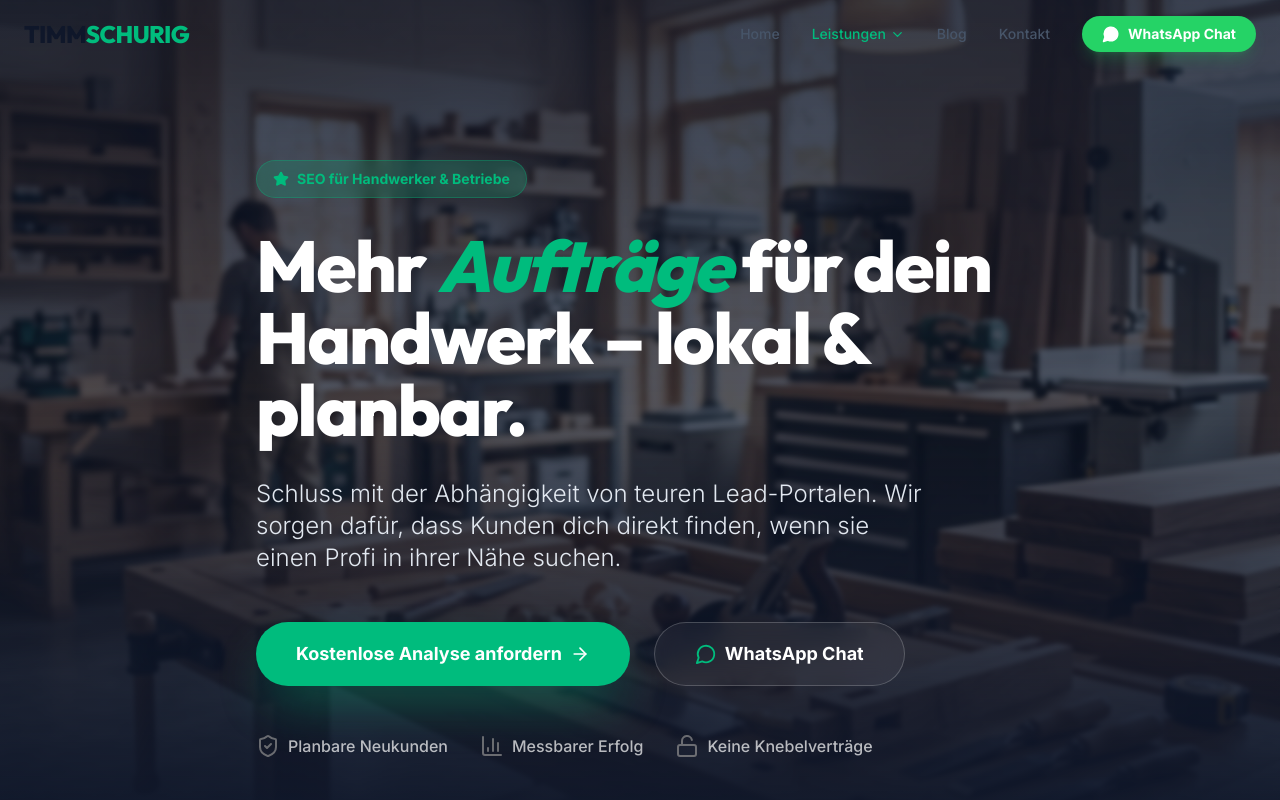
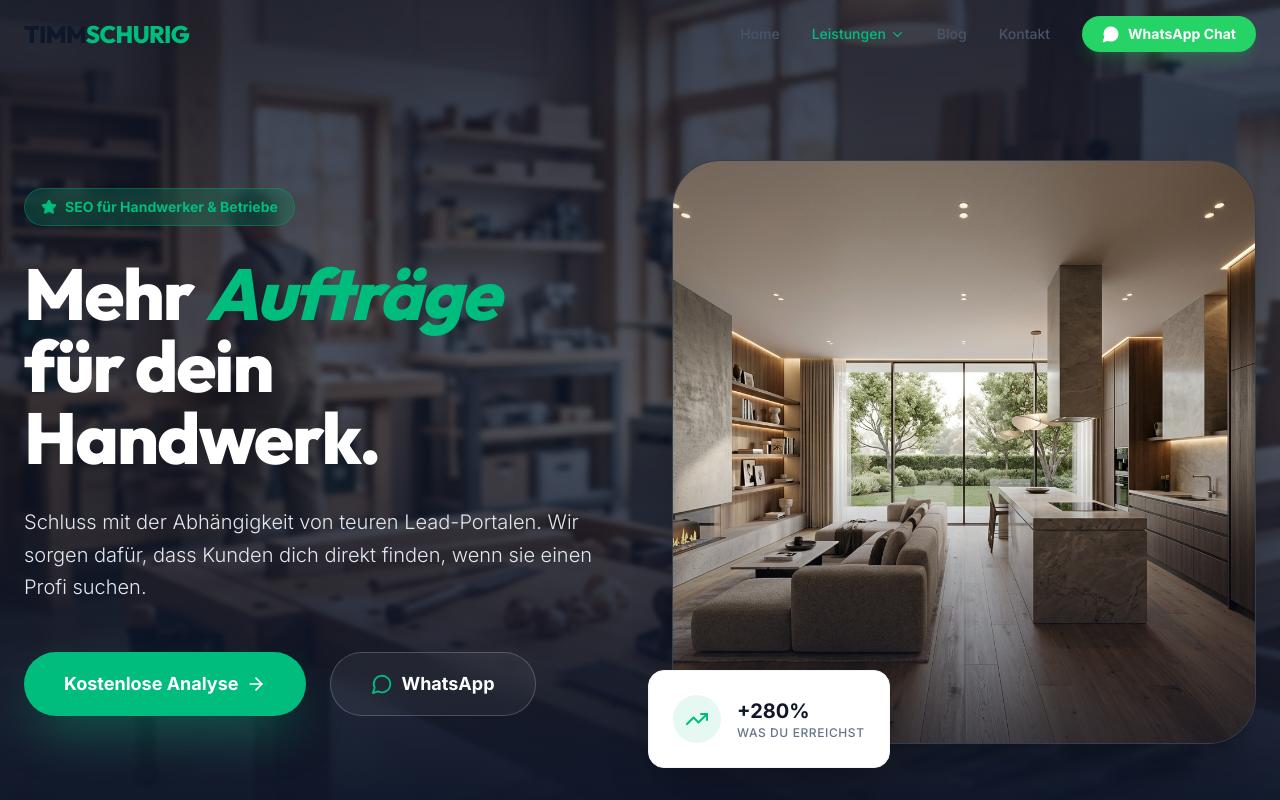
Before and after one commit to timmsug-source/website-linkedin, a Next.js app: page /leistungen/seo-geo/handwerker in a window 1280 px wide. Shown: the top 800 px of the page. Built offline with nearby package versions, Linux system fonts and the light colour scheme.

Commit message:
feat: add success visual and stats card to Handwerker hero

```diff
--- a/src/components/lp/HandwerkerSections.tsx
+++ b/src/components/lp/HandwerkerSections.tsx
@@ -2,7 +2,7 @@
 
 import Link from "next/link";
 import Image from "next/image";
-import { ArrowRight, MessageCircle, Star, SearchX, Euro, Users, AlertTriangle, TrendingDown, Globe, ShieldCheck, BarChart3, Unlock, ChevronDown, Hammer, Zap, MapPin } from "lucide-react";
+import { ArrowRight, MessageCircle, Star, SearchX, Euro, Users, AlertTriangle, TrendingDown, Globe, ShieldCheck, BarChart3, Unlock, ChevronDown, Hammer, Zap, MapPin, TrendingUp } from "lucide-react";
 import { PHONE_URL, WHATSAPP_URL, CONTACT_URL } from "@/lib/utils";
 import { motion } from "framer-motion";
 
@@ -22,11 +22,11 @@ export function HandwerkerHero() {
         <div className="absolute inset-0 bg-gradient-to-b from-slate-900/40 via-transparent to-slate-900" />
       </div>
 
-      <div className="max-w-7xl mx-auto px-6 relative z-10 py-20">
-        <div className="max-w-3xl">
+      <div className="max-w-7xl mx-auto px-6 relative z-10 py-20 w-full">
+        <div className="grid grid-cols-1 lg:grid-cols-2 gap-16 items-center">
           <motion.div
-            initial={{ opacity: 0, y: 20 }}
-            animate={{ opacity: 1, y: 0 }}
+            initial={{ opacity: 0, x: -20 }}
+            animate={{ opacity: 1, x: 0 }}
             transition={{ duration: 0.6 }}
           >
             <div className="inline-flex items-center gap-2 px-4 py-2 rounded-full bg-accent/20 border border-accent/30 text-accent font-bold text-sm mb-8 backdrop-blur-md">
@@ -35,11 +35,11 @@ export function HandwerkerHero() {
             </div>
 
             <h1 className="text-5xl md:text-7xl font-display font-extrabold text-white leading-[1.1] tracking-tight mb-8">
-              Mehr <span className="text-accent italic">Aufträge</span> für dein Handwerk – lokal & planbar.
+              Mehr <span className="text-accent italic">Aufträge</span> für dein Handwerk.
             </h1>
 
-            <p className="text-xl md:text-2xl text-slate-200 leading-relaxed mb-12 max-w-2xl font-light">
-              Schluss mit der Abhängigkeit von teuren Lead-Portalen. Wir sorgen dafür, dass Kunden dich direkt finden, wenn sie einen Profi in ihrer Nähe suchen.
+            <p className="text-xl text-slate-200 leading-relaxed mb-12 max-w-xl font-light">
+              Schluss mit der Abhängigkeit von teuren Lead-Portalen. Wir sorgen dafür, dass Kunden dich direkt finden, wenn sie einen Profi suchen.
             </p>
 
             <div className="flex flex-col sm:flex-row gap-6">
@@ -47,7 +47,7 @@ export function HandwerkerHero() {
                 href={CONTACT_URL}
                 className="inline-flex items-center justify-center bg-accent hover:bg-accent/90 text-white rounded-full px-10 h-16 text-lg font-bold shadow-2xl shadow-accent/40 transition-all hover:-translate-y-1 active:scale-95"
               >
-                Kostenlose Analyse anfordern
+                Kostenlose Analyse
                 <ArrowRight className="ml-2" size={20} />
               </Link>
               <a
@@ -57,22 +57,37 @@ export function HandwerkerHero() {
                 className="inline-flex items-center justify-center gap-2 rounded-full px-10 h-16 text-lg font-bold border border-white/20 bg-white/5 backdrop-blur-md text-white hover:bg-white/10 transition-all hover:-translate-y-1 active:scale-95"
               >
                 <MessageCircle size={22} className="text-accent" />
-                WhatsApp Chat
+                WhatsApp
               </a>
             </div>
+          </motion.div>
 
-            <div className="mt-12 flex flex-wrap items-center gap-8 opacity-70 grayscale transition-all hover:grayscale-0">
-              <div className="flex items-center gap-2 text-white font-medium">
-                <ShieldCheck className="text-accent" />
-                Planbare Neukunden
-              </div>
-              <div className="flex items-center gap-2 text-white font-medium">
-                <BarChart3 className="text-accent" />
-                Messbarer Erfolg
-              </div>
-              <div className="flex items-center gap-2 text-white font-medium">
-                <Unlock className="text-accent" />
-                Keine Knebelverträge
+          <motion.div
+            initial={{ opacity: 0, scale: 0.95 }}
+            animate={{ opacity: 1, scale: 1 }}
+            transition={{ duration: 0.6, delay: 0.2 }}
+            className="relative hidden lg:block"
+          >
+            <div className="relative rounded-[3rem] overflow-hidden shadow-2xl border border-white/10 bg-slate-800 aspect-square">
+                <Image
+                  src="/images/handwerker_success.png"
+                  alt="SEO Erfolg für Handwerker Visualisierung"
+                  fill
+                  className="object-cover"
+                  priority
+                />
+                <div className="absolute inset-0 bg-gradient-to-t from-slate-900 via-transparent to-transparent opacity-60" />
+            </div>
+
+            <div className="absolute -bottom-6 -left-6 bg-white rounded-2xl p-6 shadow-2xl border border-slate-100 z-10">
+              <div className="flex items-center gap-4">
+                <div className="w-12 h-12 rounded-full bg-accent/10 flex items-center justify-center text-accent">
+                  <TrendingUp size={24} />
+                </div>
+                <div>
+                  <p className="text-xl font-bold text-slate-900">+280%</p>
+                  <p className="text-xs text-slate-500 font-medium uppercase tracking-wider">Was du erreichst</p>
+                </div>
               </div>
             </div>
           </motion.div>
```
Also changed, not shown: public/images/handwerker_success.png (added).
